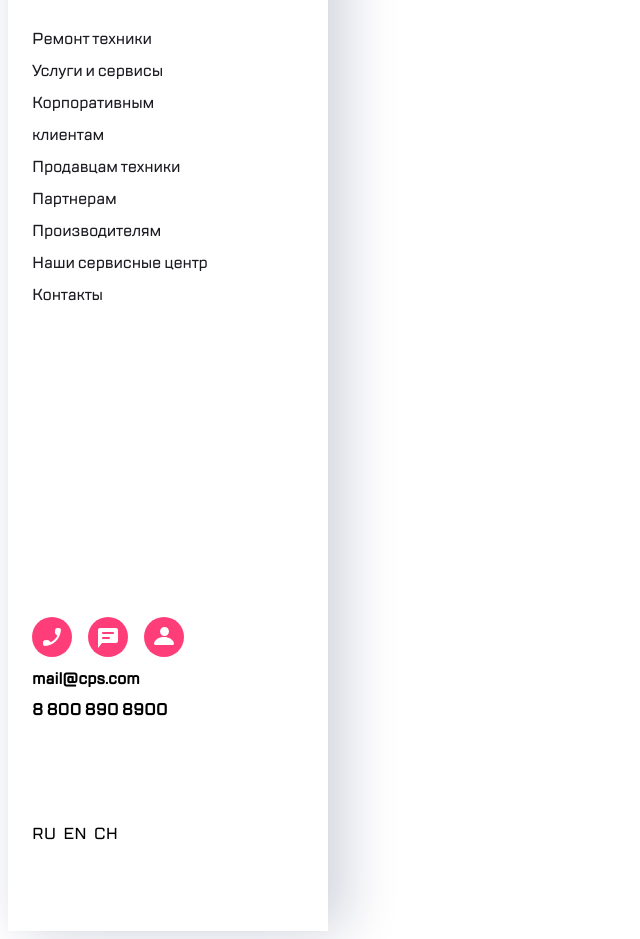
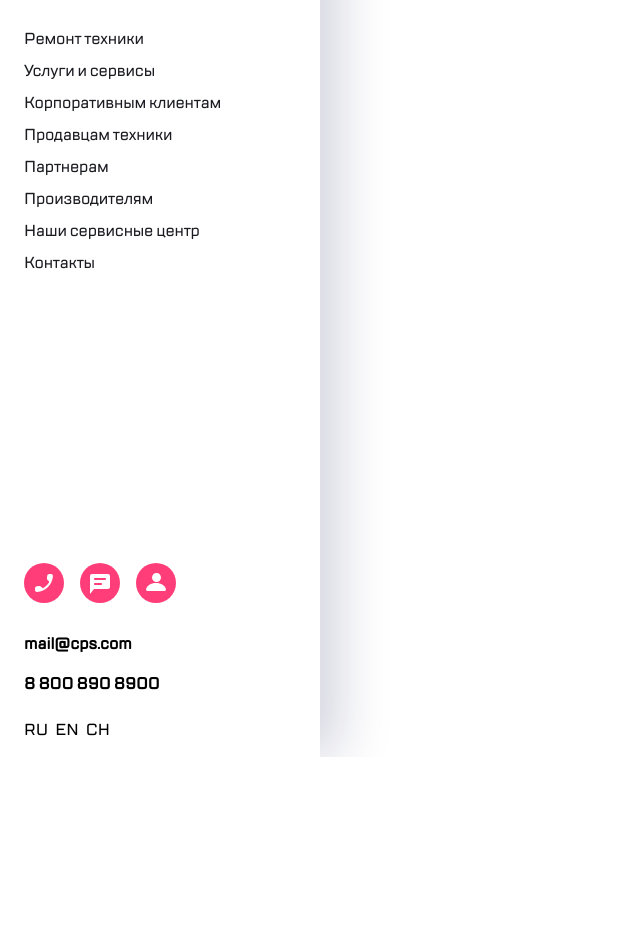
Before and after one commit to Alex7217/my-webcore6, a plain HTML site: page index.html in a window 1280 px wide. Shown: the part 109-1048 px from the top of the page, without its empty margins (0-640 px from the left). After the commit the page ends 866 px from the top, so only its background shows below. Drawn offline with Linux system fonts and the light colour scheme.

Commit message:
Update style.css

```diff
--- a/style.css
+++ b/style.css
@@ -6,16 +6,17 @@
 }
 
 
-body{
-
-  box-shadow: 16px 0px 52px #0E185033, -1px 0px 4px #454F7E05;
-  /* border: 5px solid red; */
+body {
+  box-shadow: 16px 0px 52px #0E185033;
   width: 320px;
-  height: 1024px;
+  height: 100%;
   font-family: 'TT Lakes';
   font-weight: normal;
   font-style: normal;
+  margin: 0;
+  padding: 0;
 }
+
 /*HEADER*/
 .header{
   position: relative
@@ -51,7 +52,7 @@ ul {
 
 .main__container{
   position: relative;
-  width: 222px;
+  width: 320px;
   height: 710px;
   top: 116px;
   right: 20px;
@@ -76,10 +77,11 @@ ul {
   left: 24px;
   width: 196px;
   height: 124px;
-
+  top: -20px
 }
 .contact__icon{
   position: absolute;
+  top: -50px
 }
 
 .contacts__chat{
@@ -92,18 +94,18 @@ ul {
 .contacts__mail,
 .contacts__phone,
 .contacts__language{
- position: absolute;
+ position: relative;
 }
 .contacts__mail{
-  top: 35px
+  top: 20px
 }
 .contacts__phone{
-  top: 66px;
+  top: 22px;
 }
 .contacts__language{
 display: flex;
-margin-top: 40px;
-top: 150px;
+margin-top: 30px;
+
 }
 
 .contacts__language > div {
```
